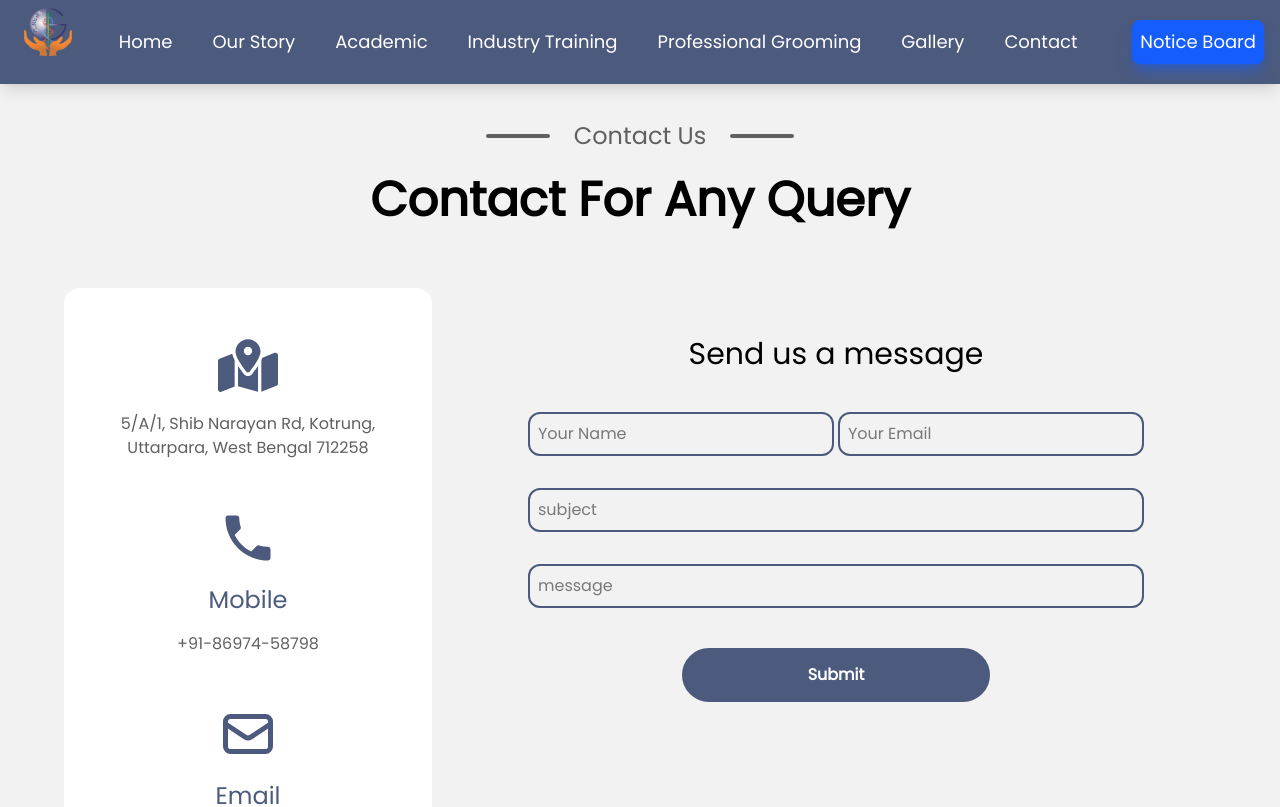
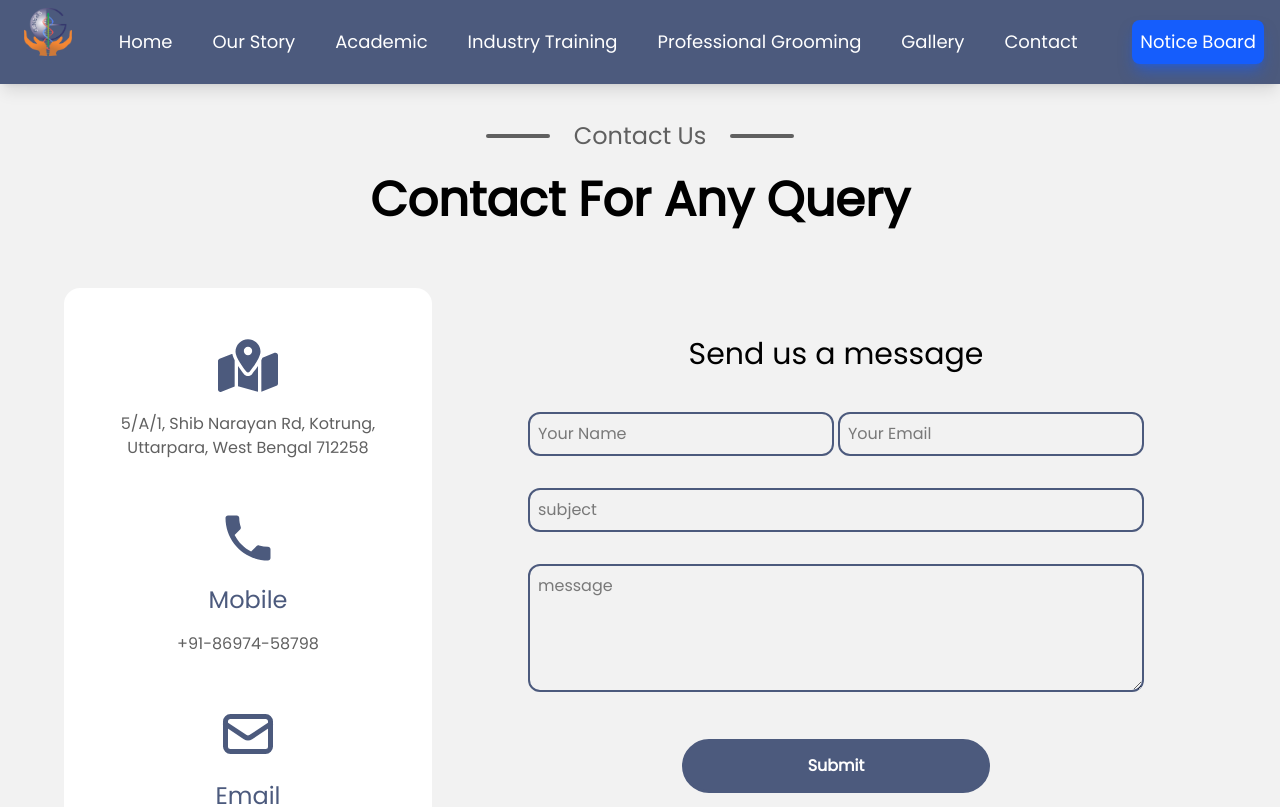
Before and after one commit to Suman911/genesis, a Next.js app: page /contact in a window 1280 px wide. Shown: the top 807 px of the page. Built offline with nearby package versions, Linux system fonts and the light colour scheme.

Commit message:
added textbox

```diff
--- a/src/app/contact/page.tsx
+++ b/src/app/contact/page.tsx
@@ -5,6 +5,7 @@ import { IoMdCall } from "react-icons/io";
 import { HiOutlineMail } from "react-icons/hi";
 import { Form, FormBody, FormBtn, Formtitle } from "@/components/ui/form/form";
 import { TextBox, TextGrid2 } from "@/components/ui/form/textbox";
+import { TextArea } from "@/components/ui/form/textarea";
 
 export default function Page() {
     return (
@@ -61,7 +62,7 @@ export default function Page() {
                             <TextBox id="email" placeholder="Your Email" />
                         </TextGrid2>
                         <TextBox placeholder="subject" />
-                        <TextBox placeholder="message" />
+                        <TextArea placeholder="message" />
                     </FormBody>
                     <FormBtn>
                         Submit
--- /dev/null
+++ b/src/components/ui/form/textarea.tsx
@@ -0,0 +1,29 @@
+'use client'
+
+import { useRef, useState } from "react";
+import { validate } from "./validation";
+
+interface textareaholder extends React.HTMLAttributes<HTMLElement> {
+    children?: string
+    placeholder?: string
+}
+export function TextArea({ children="", className = "", ...props }: textareaholder) {
+    const [value,setValue]=useState(children)
+    const textbox=useRef(null)
+    const msgbox=useRef(null)
+    return (
+        <div className='w-full relative py-4 px-0 sm:py-4'>
+            <textarea ref={textbox} {...props} name="txtadjbox" className={`h-32 w-full p-2 outline-none border-2 border-primary rounded-xl ${className}`}
+            value={value}
+            onChange={
+                (e)=>setValue(e.target.value)
+            }
+            onBlur={
+                ()=>validate(textbox,msgbox,value)
+            }
+            required
+            />
+            <div ref={msgbox} className="w-full text-sm text-center absolute left-0 top-full -translate-y-3.5 text-red-500 hidden"></div>
+        </div>
+    );
+}
```
